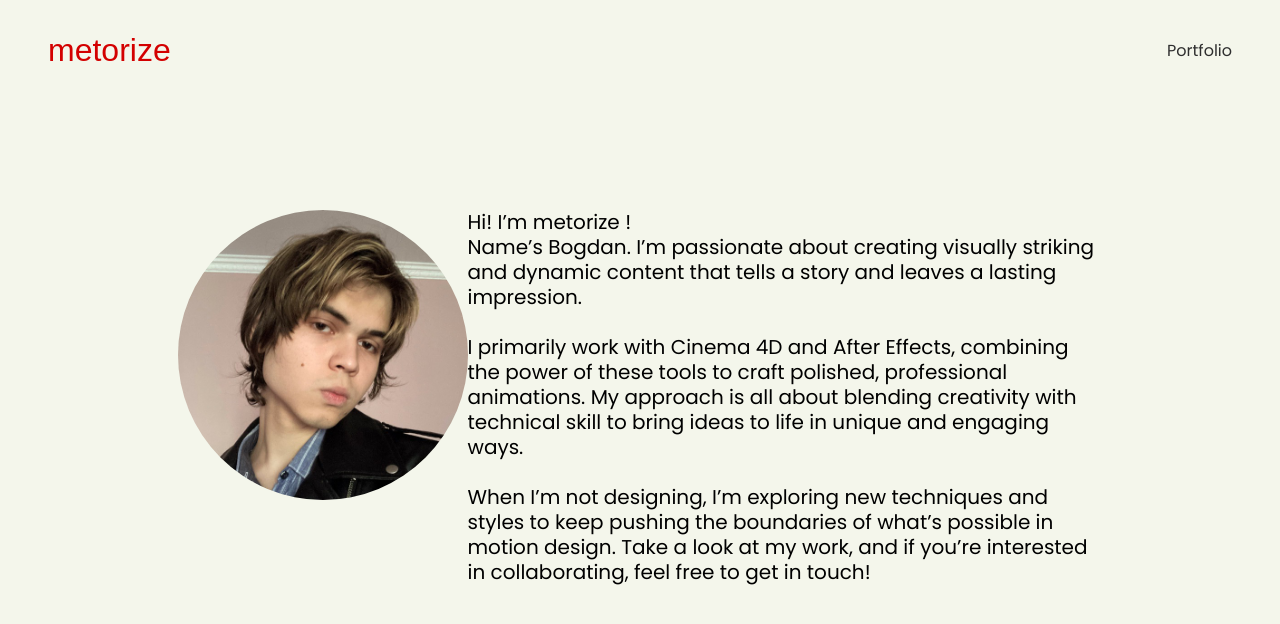
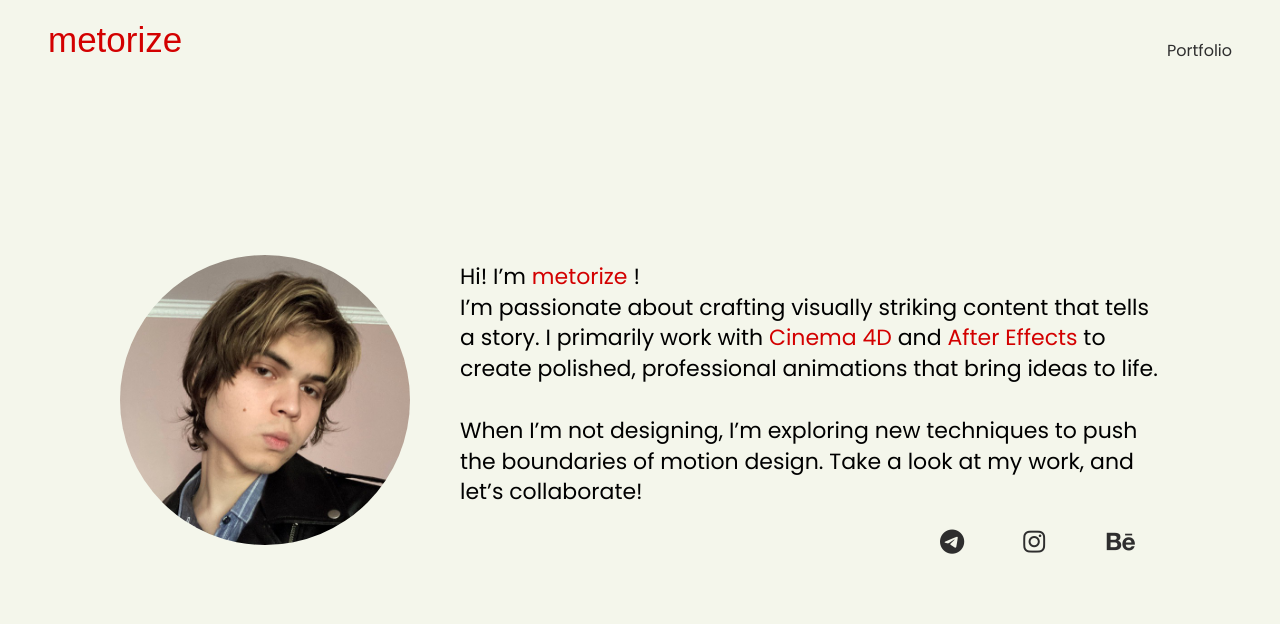
Before and after one commit to metorize/portfolio, a plain HTML site: page contacts.html in a window 1280 px wide. Drawn offline with Linux system fonts and the light colour scheme; a web font is replaced by a local one.

Commit message:
Contacts ready

```diff
--- a/contacts.html
+++ b/contacts.html
@@ -6,16 +6,17 @@
         <meta name="author" content="Bogdan Prokopov" />
         <title>Metorize Portfolio</title>
         <link rel="icon" href="static/img/favicon.png">
+        <script src="https://kit.fontawesome.com/c2063c181c.js" crossorigin="anonymous"></script>
         <link rel="preconnect" href="https://fonts.googleapis.com">
         <link rel="preconnect" href="https://fonts.gstatic.com" crossorigin>
         <link href="https://fonts.googleapis.com/css2?family=Afacad:ital,wght@0,400..700;1,400..700&display=swap" rel="stylesheet">
         <link href="https://fonts.googleapis.com/css2?family=Poppins:ital,wght@0,100;0,200;0,300;0,400;0,500;0,600;0,700;0,800;0,900;1,100;1,200;1,300;1,400;1,500;1,600;1,700;1,800;1,900&display=swap" rel="stylesheet">
         <link rel="stylesheet" href="css/styles.css" />
     </head>
-    <body>
+    <body if="contacts_body">
         <div class="nav">
-            <h1><a href="index.html" class="logo">metorize</a></h1>
-            <a href="index.html" id="Contact">Portfolio</a>
+            <a href="index.html" class="logo">metorize</a>
+            <a href="index.html" id="Contacts">Portfolio</a>
         </div>
         <div class="contacts_container">
             <img id="contact_photo"src="static/img/contacts_photo.jpg">
@@ -24,23 +25,24 @@
       			<span>Hi! I’m </span>
       			<span class="metorize">metorize</span>
       			<span>! </span>
-    		</p>
-    		<p>Name’s Bogdan. I’m passionate about creating
-                visually striking and dynamic content that tells
-                a story and leaves a lasting impression.
-            </p>
-    		<p>&nbsp;</p>
-    		<p>I primarily work with Cinema 4D and After Effects, combining
-                the power of these tools to craft polished, professional animations.
-                My approach is all about blending creativity with technical skill to bring
-                ideas to life in unique and engaging ways.
-            </p>
-    		<p>&nbsp;</p>
-    		<p>When I’m not designing, I’m exploring new techniques and styles to keep pushing
-                the boundaries of what’s possible in motion design. Take a look at my work, and
-                if you’re interested in collaborating, feel free to get in touch!
-            </p>
+    		    </p>
+                <p>
+                    I’m passionate about crafting visually striking content that tells a story.
+                    I primarily work with <span class="metorize">Cinema 4D</span> and <span class="metorize">After Effects</span> to create polished, professional
+                    animations that bring ideas to life.
+                </p>
+                &nbsp;
+                <p>
+                    When I’m not designing, I’m exploring new techniques to push the boundaries
+                    of motion design. Take a look at my work, and let’s collaborate!
+                </p>
+                <div class="social-icons">
+                    <a href="#"><i class="fa-brands fa-telegram"></i></a>
+                    <a href="#"><i class="fa-brands fa-instagram"></i></a>
+                    <a href="#"><i class="fa-brands fa-behance"></i></a>
+                </div>
             </div>
+
 
         </div>
 </html>
--- a/css/styles.css
+++ b/css/styles.css
@@ -34,17 +34,35 @@ a {
 
 }
 
+#Contacts {
+    transition: 0.5s ease;
+}
+
+#Contacts:hover {
+    transform: scale(1.1);
+}
+
 #portfolio {
     position: absolute;
     bottom: 0;
     right: 0;
     padding: 3em;
 }
+
+
 .logo {
     font-family: "Afacad", sans-serif;
     color: #D30000;
     font-weight: 400;
     font-style: normal;
+    font-size: 35px;
+    height: 60px;
+    transition: 0.75s ease;
+}
+
+.logo:hover {
+    transform: scale(1.1);
+    letter-spacing: 1px;
 }
 
 .slider {
@@ -98,23 +116,57 @@ a {
     transform: scaleX(0);
     transform-origin: 0 0;
 }
+
 .contacts_container {
     display: flex;
-    align-content: space-between;
+    justify-content: center;
+    align-items: center;
+    gap: 50px;
 }
 
 #contact_photo {
     width: 290px;
     height: 290px;
     border-radius: 100%;
+    transition: 1s ease;
 }
 
+#contact_photo:hover{
+    transform: scale(1.02)
+}
+
+.metorize {
+/*     font-family: "Afacad", sans-serif; */
+    color: #D30000;
+    font-weight: 400;
+    font-style: normal;
+/*     font-size: 29px; */
+}
 .contacts_text {
-    font-size: 20px;
-    width: 635px;
-    line-height: 125%;
+    font-size: 22px;
+    width: 700px;
+    line-height: 140%;
     font-family: Poppins;
     text-align: left;
     display: inline-block;
-    height: 380px;
 }
+
+.social-icons{
+    display: flex;
+    margin-left: 450px;
+}
+
+.social-icons a{
+    display: inline-block;
+    justify-content: center;
+    align-items: center;
+    width: 100px;
+    height: 10px;
+    font-size: 25px;
+    margin: 20px 0px 0px 30px;
+    transition: 0.3s ease;
+}
+
+.social-icons a:hover {
+    transform: scale(1.1) translateX(4px);
+}
```
Also changed, not shown: index.html (+1 -1 lines), svg/socials/behance.svg (renamed from svg/socials/Vector-2.svg), svg/socials/instagram.svg (renamed from svg/socials/Vector.svg), svg/socials/telegram.svg (renamed from svg/socials/Vector-1.svg).
